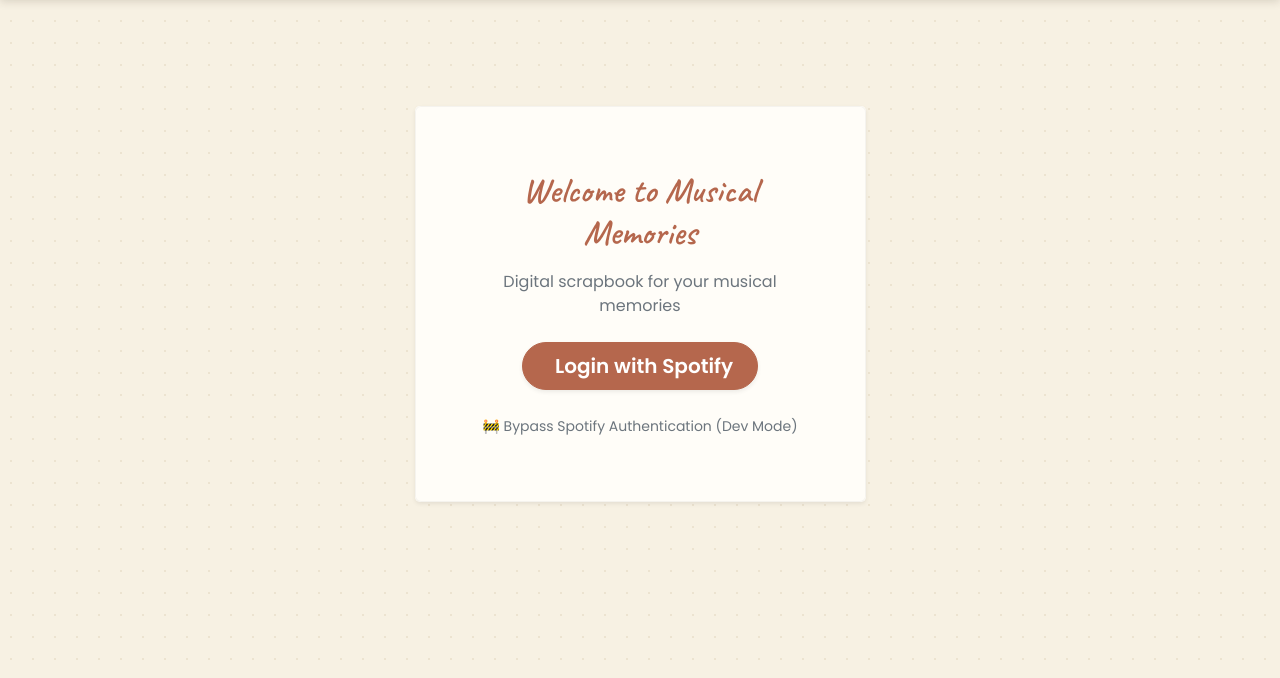
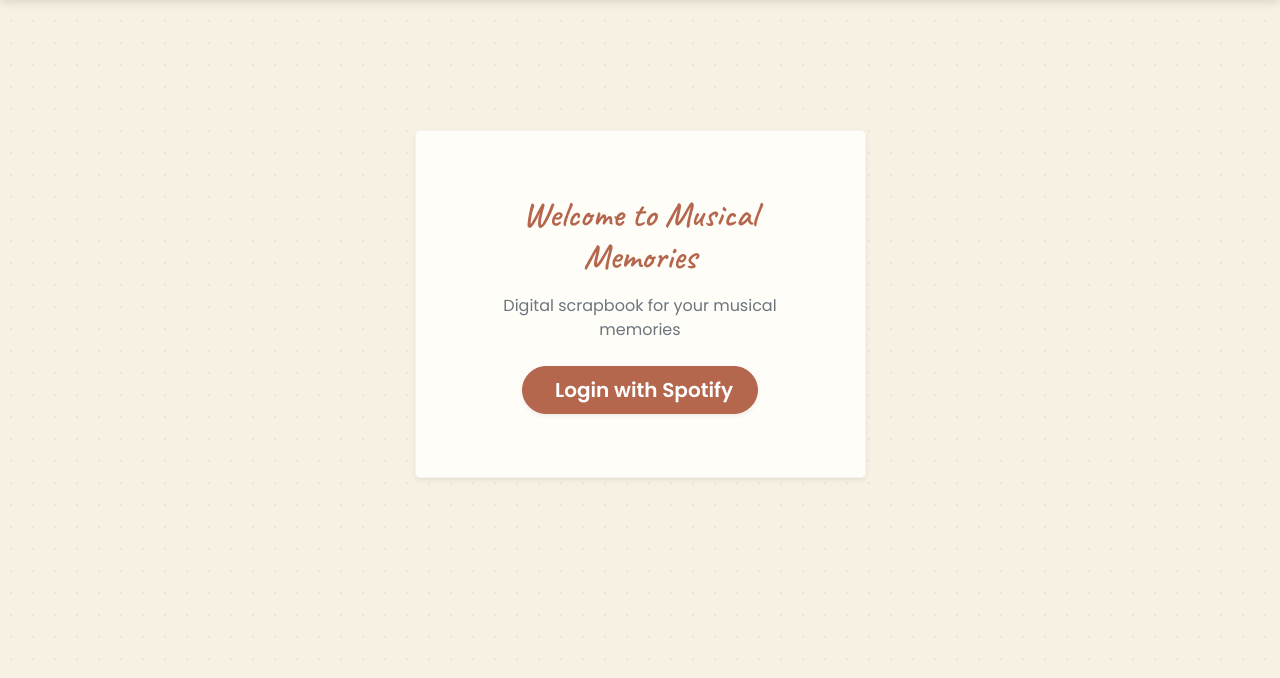
Before and after one commit to zakmuk00/Musical-Memories, a Flask app: page / in a window 1280 px wide. Shown: the part 56-734 px from the top of the page. Run offline with Flask 3, Linux system fonts and the light colour scheme.

Commit message:
Chore: cleaned up unnecessary code

```diff
--- a/templates/home.html
+++ b/templates/home.html
@@ -14,11 +14,11 @@
                     <i class="fab fa-spotify me-2"></i> Login with Spotify
                 </a>
 
-                <div class="mt-4">
+                <!-- <div class="mt-4">
                     <a href="/login/dev-bypass" class="text-muted small text-decoration-none">
                         🚧 Bypass Spotify Authentication (Dev Mode)
                     </a>
-                </div>
+                </div> -->
 
             </div>
         </div>
```
